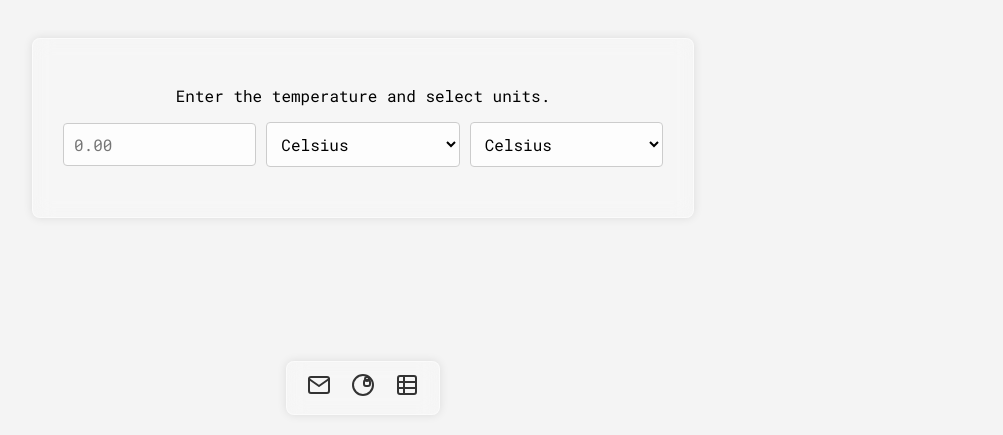
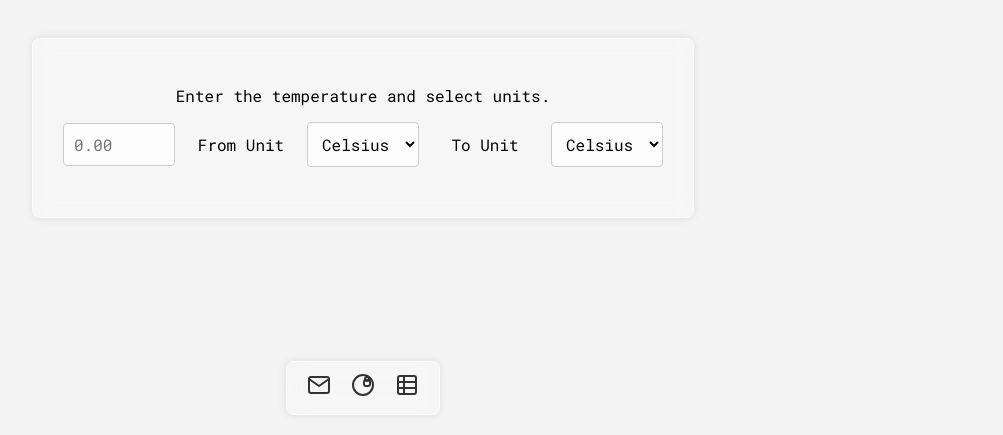
Before and after one commit to rajlaiya/TEMPERATURE_CONVERTER, a plain HTML site: page index.html in a window 1280 px wide. Shown: the part 365-800 px from the top of the page, without its empty margins (277-1280 px from the left). Drawn offline with Linux system fonts and the light colour scheme.

Commit message:
update html file

```diff
--- a/index.html
+++ b/index.html
@@ -205,6 +205,8 @@
             }
         }
 
+
+
         /* Tablet Responsiveness */
         @media (min-width: 601px) and (max-width: 1024px) {
             body {
@@ -268,12 +270,15 @@
         <p>Enter the temperature and select units.</p>
         <div class="converter-form">
             <input type="number" id="temperature" placeholder="0.00">
-            <select id="fromUnit">
+            <label for="fromUnit">From Unit</label>
+            <select id="fromUnit" name="fromUnit">
                 <option value="celsius">Celsius</option>
                 <option value="fahrenheit">Fahrenheit</option>
                 <option value="kelvin">Kelvin</option>
             </select>
-            <select id="toUnit">
+
+            <label for="toUnit">To Unit</label>
+            <select id="toUnit" name="toUnit">
                 <option value="celsius">Celsius</option>
                 <option value="fahrenheit">Fahrenheit</option>
                 <option value="kelvin">Kelvin</option>
```
